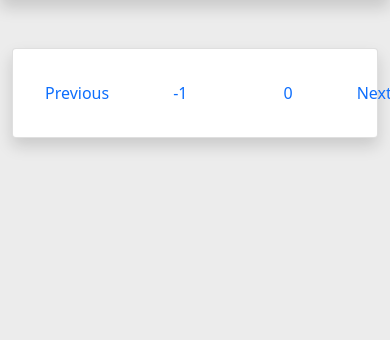
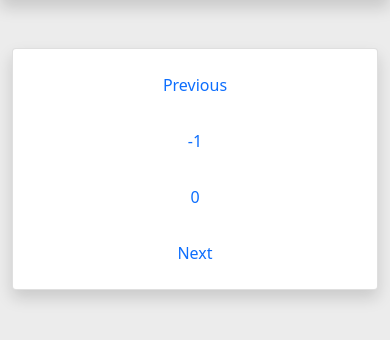
Before and after one commit to pkkrsingh877/misssummary, a Node server app: page /summary/ in a window 390 px wide. Shown: the part 74-414 px from the top of the page. Run offline with Node 20, Linux system fonts and the light colour scheme; data that the repository does not hold is empty; some libraries are stand-ins or nearby versions.

Commit message:
adding media query breakpoint to pagination for smartphones

```diff
--- a/views/partials/styles.ejs
+++ b/views/partials/styles.ejs
@@ -64,4 +64,11 @@
         margin-left: 5rem;
         margin-right: 5rem;
     }
+    @media screen and (max-width: 536px) {
+        .pagination {
+            display: flex!important;
+            flex-direction: column!important;
+            align-items: center!important;
+        }
+    }
 </style>
--- a/views/summary/index.ejs
+++ b/views/summary/index.ejs
@@ -21,7 +21,7 @@
         </section>
     <% } %>
 
-    <section class="d-flex flex-row justify-content-start card shadow p-3 mb-3 bg-body rounded">
+    <section class="pagination d-flex flex-row flex-wrap justify-content-center card shadow p-2 mb-3 bg-body rounded">
         <% if((currentPage - 1) >= 1) { %>
             <div class="px-3 py-3">
                 <a href="/summary?page=<%= currentPage - 1 %>"> Previous </a>
--- a/views/summary/tag.ejs
+++ b/views/summary/tag.ejs
@@ -23,7 +23,7 @@
     </section>
 <% } %>
 
-<section class="d-flex flex-row justify-content-start card shadow p-3 mb-3 bg-body rounded">
+<section class="pagination d-flex flex-row flex-wrap justify-content-center card shadow p-2 mb-3 bg-body rounded">
     <% if((currentPage - 1) >= 1) { %>
         <div class="px-3 py-3">
             <a href="/summary/tags/<%= tag %>?page=<%= currentPage - 1 %>"> Previous </a>
```
